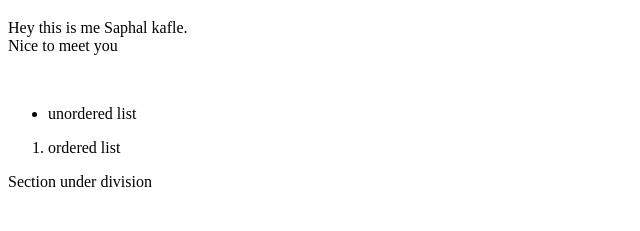
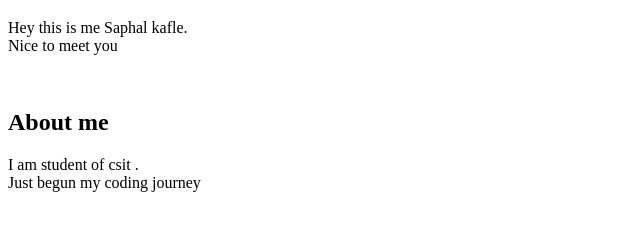
Before and after one commit to saphalkafle77-ai/html, a plain HTML site: page index.html in a window 1280 px wide. Shown: the part 61-292 px from the top of the page, without its empty margins (0-640 px from the left). Drawn offline with Linux system fonts and the light colour scheme.

Commit message:
About me

```diff
--- a/index.html
+++ b/index.html
@@ -15,18 +15,9 @@
 <p>Hey this is me Saphal kafle.
     <br> Nice to meet you </p>
 <br>
+<h2> About me</h2>
+<div>I am student of csit . </div>
+<div>Just begun my coding journey </div>
 
-<ul>
-    <li>unordered list</li>
-</ul>
-<ol>
-    <li>ordered list</li>
-</ol>
-<div id="hello">
-    <section>
-        Section under division
 
-    </section>
-</div>
-<div></div>
 </body>
```
